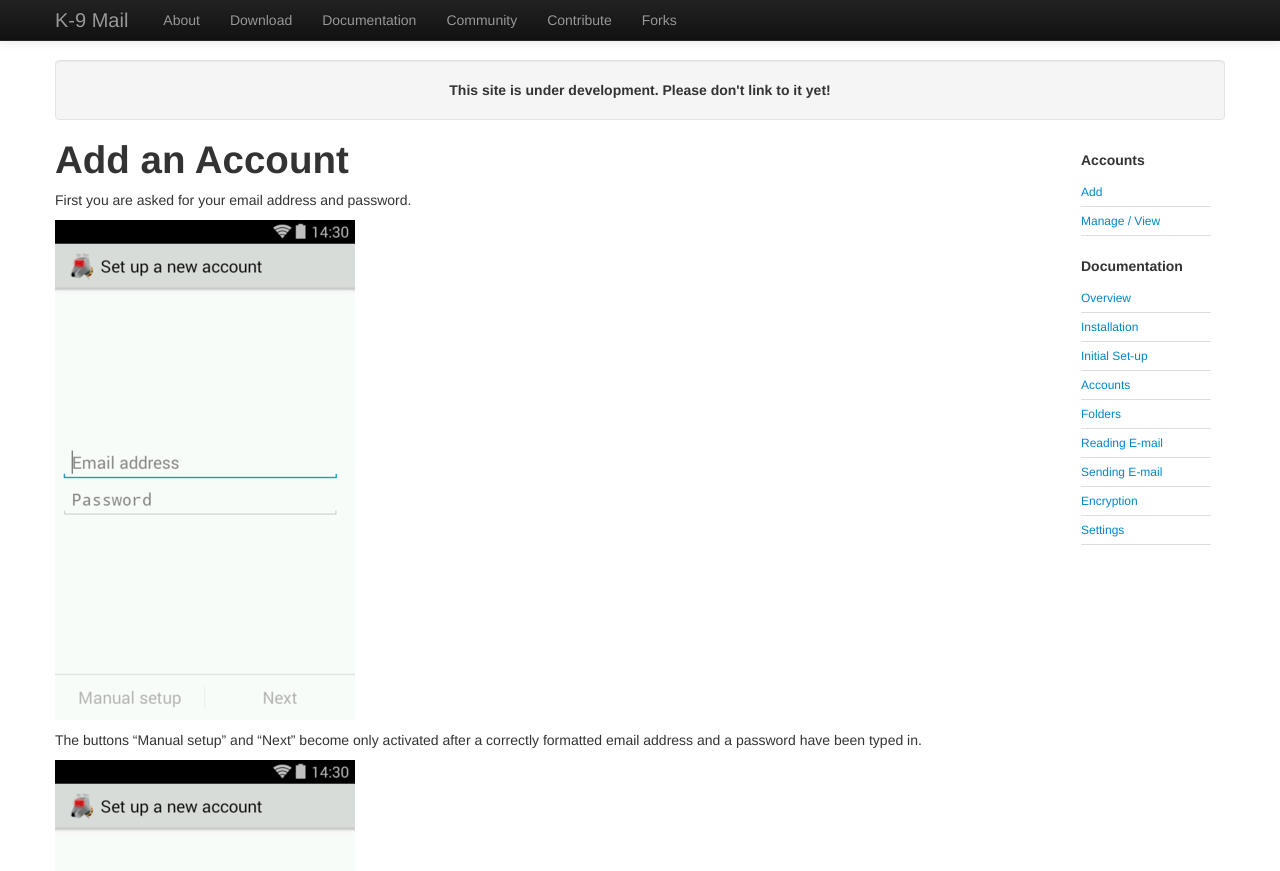
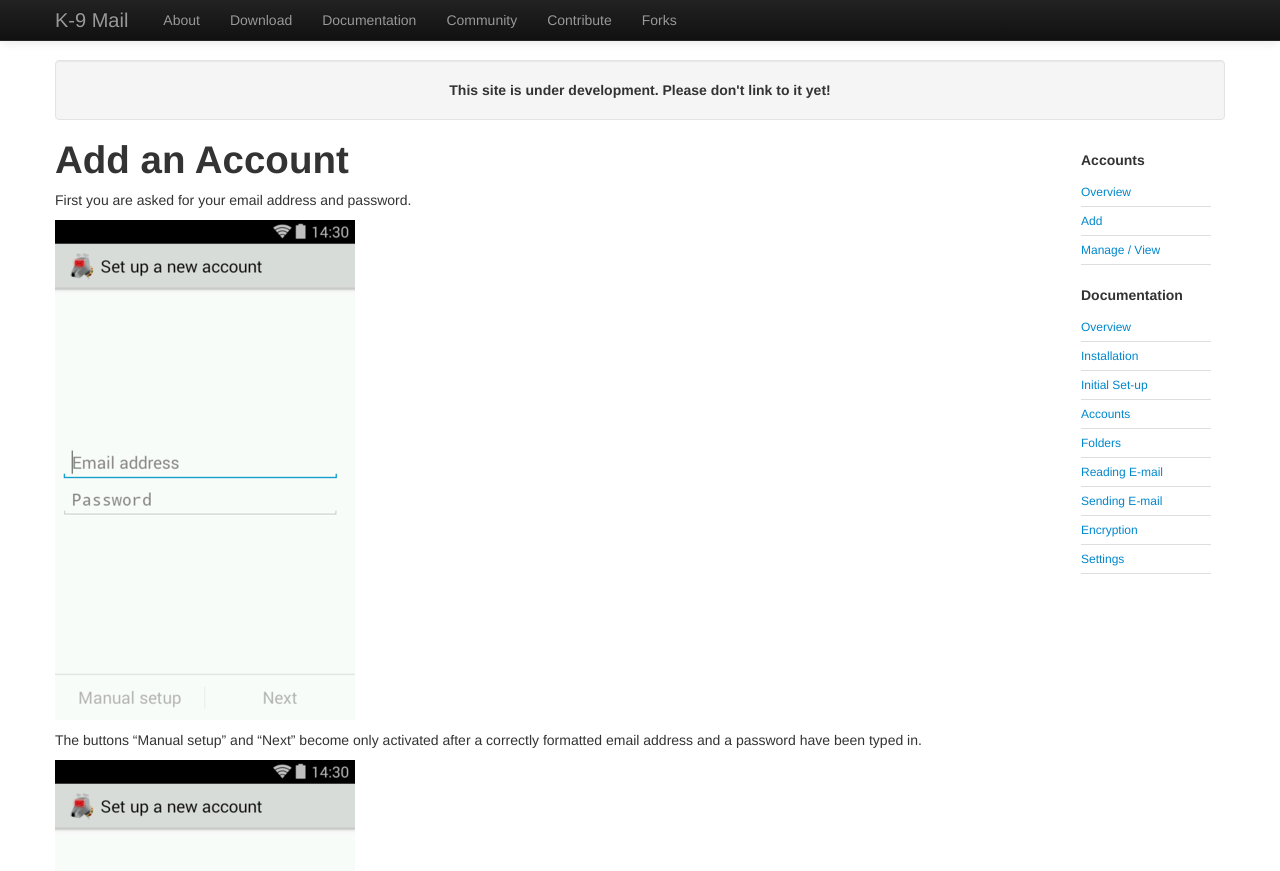
Before and after one commit to k9mail/k9mail.app, a Jekyll site: the page built from documentation/accounts/add.md, in a window 1280 px wide and 900 px high. Shown: the top 871 px of the window. Built offline with Jekyll 4.4.1, drawn with Linux system fonts in a browser that asks for light colours; nearby versions of some CDN libraries.

Commit message:
Update accounts-header.html

```diff
--- a/_includes/accounts-header.html
+++ b/_includes/accounts-header.html
@@ -1,6 +1,7 @@
 <div class="accounts-nav">
 	<h5>Accounts</h5>
 	<ul class="submenu">
+		<li><a href="/documentation/accounts.html">Overview</a></li>
 		<li><a href="/documentation/accounts/add.html">Add</a></li>
 		<li><a href="/documentation/accounts/view.html">Manage / View</a></li>
 	</ul>
```
